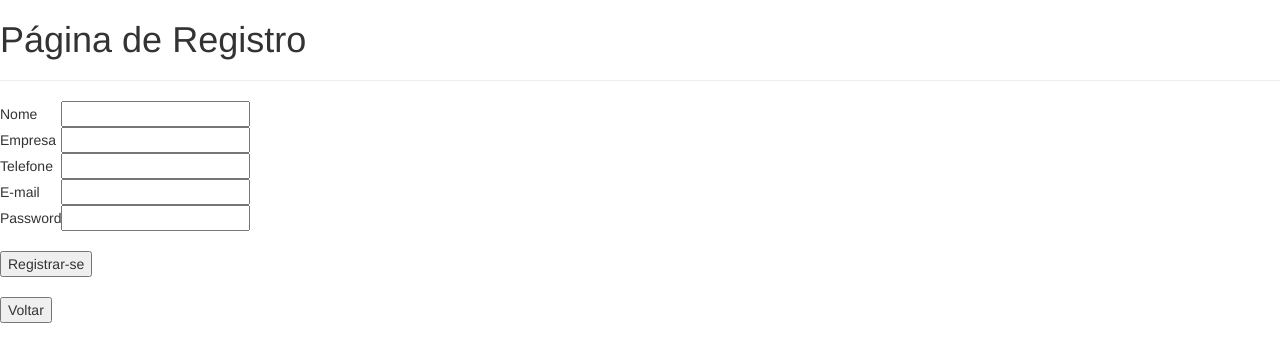
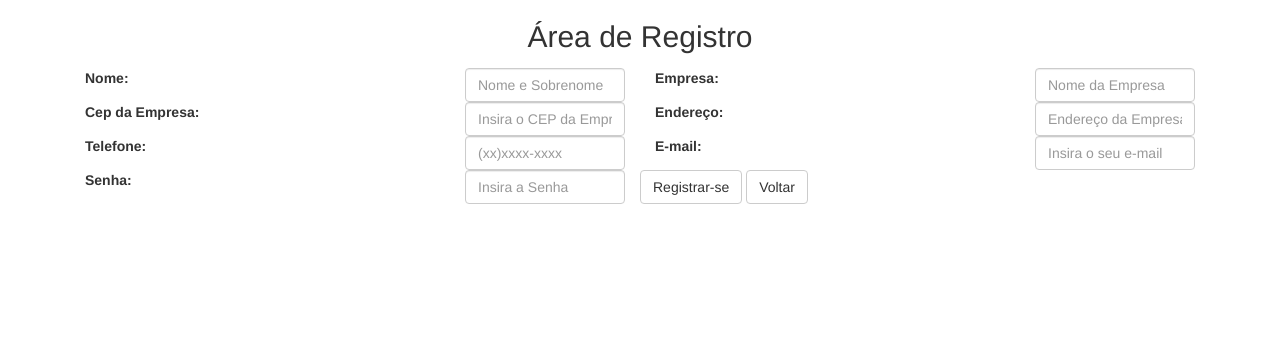
Before and after one commit to BarmyPenguin/projeto, a Python web app: template crud/Templates/registrar.html in a window 1280 px wide. Shown: the top 362 px of the page. Run offline with Jinja, Linux system fonts and the light colour scheme; the template is opened without the code that fills it, so the values that code supplies are empty.

Commit message:
Atualização

```diff
--- a/crud/Templates/registrar.html
+++ b/crud/Templates/registrar.html
@@ -26,37 +26,64 @@
 	<head>
 		<meta charset="utf-8">
 		<meta name="viewport" content="width=device-width, initial-scale=1">
+		<link rel="stylesheet" href="static/css/estilo.css">
 		<link href="static/css/bootstrap.min.css" rel="stylesheet">
+		<script src="static/js/validacao.js"></script>
 		<title>Página de Registro</title>
 	</head>
 	<body>
-		<h1>Página de Registro</h1>
-		<hr>
+		<div class="container">
+  		<h2 class="text-center">Área de Registro</h2>
 		<form action="{{ url_for('registrar')}}" method="POST">
 			<table>
-				<tr>
-					<td>Nome</td>
-					<td><input type="text" name="r_nome"></td>
-				</tr>
-				<tr>
-					<td>Empresa</td>
-					<td><input type="text" name="r_empresa"></td>
-				</tr>
-				<tr>
-					<td>Telefone</td>
-					<td><input type="text" name="r_telefone"></td>
-				</tr>
-				<tr>
-					<td>E-mail</td>
-					<td><input type="text" name="r_email"></td>
-				</tr>
-				<tr>
-					<td>Password</td>
-					<td><input type="password" name="r_password"></td>
-				</tr>
-			</table><br>
-			<input type="submit" value="Registrar-se"><br><br>
-			<input type="submit" value="Voltar"><a href="/index">
+				<div class="form-group pull-center">
+      			<label class="control-label col-sm-4" for="r_nome">Nome:</label>
+      				<div class="col-sm-2">
+        			<input type="text" class="form-control" id="r_nome" placeholder="Nome e Sobrenome" onclick="mudarcor('r_nome')">
+      				</div>
+    			</div>
+				<div class="form-group pull-center">
+      			<label class="control-label col-sm-4" for="r_empresa">Empresa:</label>
+      				<div class="col-sm-2">
+        			<input type="text" class="form-control" id="r_empresa" placeholder="Nome da Empresa" onclick="mudarcor('r_empresa')">
+      				</div>
+    			</div>
+				<div class="form-group pull-center">
+      			<label class="control-label col-sm-4" for="r_cep">Cep da Empresa:</label>
+      				<div class="col-sm-2">
+        			<input type="text" class="form-control" id="r_cep" placeholder="Insira o CEP da Empresa" onclick="mudarcor('r_cep')">
+      				</div>
+    			</div>
+				<div class="form-group pull-center">
+      			<label class="control-label col-sm-4" for="r_endereco">Endereço:</label>
+      				<div class="col-sm-2">
+        			<input type="text" class="form-control" id="r_endereco" placeholder="Endereço da Empresa" onclick="mudarcor('r_endereco')">
+      				</div>
+    			</div>
+				<div class="form-group pull-center">
+      			<label class="control-label col-sm-4" for="r_telefone">Telefone:</label>
+      				<div class="col-sm-2">
+        			<input type="text" class="form-control" id="r_telefone" placeholder="(xx)xxxx-xxxx" onclick="mudarcor('r_telefone')">
+      				</div>
+    			</div>
+				<div class="form-group pull-center">
+      			<label class="control-label col-sm-4" for="r_email">E-mail:</label>
+      				<div class="col-sm-2">
+        			<input type="email" class="form-control" id="r_email" placeholder="Insira o seu e-mail" onclick="mudarcor('r_email')">
+      				</div>
+    			</div>
+				<div class="form-group pull-center">
+      				<label class="control-label col-sm-4" for="r_password">Senha:</label>
+      				<div class="col-sm-2">
+        				<input type="password" class="form-control" id="r_password" placeholder="Insira a Senha" onclick="mudarcor('r_password')">
+      				</div>
+    			</div>
+			</table>
+			<div class="container">
+			<button type="button" class="btn btn-default" onclick="validar_registro();">Registrar-se</button>
+			<button type="button" class="btn btn-default">Voltar<a href="/index"></button>
+			</div>
 		</form>
+		</div>
 	</body>
 </html>
--- a/crud/static/css/estilo.css
+++ b/crud/static/css/estilo.css
@@ -5,6 +5,7 @@
 select {
 	width: 60%;
 	float: right;
+
 }
 textarea {
 	width: 60%;
@@ -21,8 +22,14 @@
 }
 
 .footer{
-background: black;
-width: 100%;
-height: 20%;
-position: relative;
+	background: black;
+	width: 100%;
+	height: 20%;
+	position: relative;
 }
+body{
+	font-family: Lucida Calligraphy;
+}
+button{
+	margin-right: 100px;
+}
--- a/crud/static/js/validacao.js
+++ b/crud/static/js/validacao.js
@@ -1,22 +1,26 @@
-function validar(){
+function validar_ideia(){
 var area = document.getElementById("area").value;
 var ideia = document.getElementById("ideia").value;
 var tipo = document.getElementById("tipo").value;
 var erro = false;
-if(area === "" ){
-	document.getElementById("area").style.backgroundColor="#ff4040";
+if(area === "1"){
+	document.getElementById("area").style.boxShadow="1px 1px 1px 1px #ff4040";
+	document.getElementById("area").style.color="#ff4040";
 	erro=true;
-}else{
-	if(ideia ===""){
-		document.getElementById("ideia").style.backgroundColor="#ff4040";
+}
+if(ideia === "1"){
+
+		document.getElementById("ideia").style.color="#ff4040";
+		document.getElementById("ideia").style.boxShadow="1px 1px 1px 1px #ff4040";
 		erro=true;
-	} else {
-		if(tipo === ""){
-	document.getElementById("tipo").style.backgroundColor="#ff4040";
+}
+if(tipo === "1"){
+	document.getElementById("tipo").style.boxShadow="1px 1px 1px 1px #ff4040";
+	document.getElementById("tipo").style.color="#ff4040";
 	erro=true;
-		}
-	}
+
 }
+
 
 
 
@@ -25,7 +29,60 @@
 }
 
 }
+
 function mudarcor(campo){
 
-	document.getElementById(campo).style.backgroundColor="white";
+	document.getElementById(campo).style.boxShadow="0px 0px 0px 0px";
+	document.getElementById(campo).style.color="black";
+
 }
+
+function validar_registro(){
+	var nome = document.getElementById("r_nome").value;
+	var empresa = document.getElementById("r_empresa").value;
+	var cep = document.getElementById("r_cep").value;
+	var endereco = document.getElementById("r_endereco").value;
+	var telefone = document.getElementById("r_telefone").value;
+	var email = document.getElementById("r_email").value;
+	var passworrd = document.getElementById("r_password").value;
+	var erro = false;
+
+	if(nome === ""){
+		document.getElementById("r_nome").style.boxShadow="1px 1px 1px 1px #ff4040";
+		document.getElementById("r_nome").style.color="#ff4040";
+		erro=true;
+	}
+	if(empresa === ""){
+		document.getElementById("r_empresa").style.boxShadow="1px 1px 1px 1px #ff4040";
+		document.getElementById("r_empresa").style.color="#ff4040";
+		erro=true;
+	}
+	if(cep === ""){
+		document.getElementById("r_cep").style.boxShadow="1px 1px 1px 1px #ff4040";
+		document.getElementById("r_cep").style.color="#ff4040";
+		erro=true;
+	}
+	if(endereco === ""){
+		document.getElementById("r_endereco").style.boxShadow="1px 1px 1px 1px #ff4040";
+		document.getElementById("r_endereco").style.color="#ff4040";
+		erro=true;
+	}
+	if(telefone === ""){
+		document.getElementById("r_telefone").style.boxShadow="1px 1px 1px 1px #ff4040";
+		document.getElementById("r_telefone").style.color="#ff4040";
+		erro=true;
+	}
+	if(email === ""){
+		document.getElementById("r_email").style.boxShadow="1px 1px 1px 1px #ff4040";
+		document.getElementById("r_email").style.color="#ff4040";
+		erro=true;
+	}
+	if(passworrd === ""){
+		document.getElementById("r_password").style.boxShadow="1px 1px 1px 1px #ff4040";
+		document.getElementById("r_password").style.color="#ff4040";
+		erro=true;
+	}
+	if(erro==true){
+	alert("Preencha os campos destacados");
+}
+}
```
Also changed, not shown: crud/Templates/home.html (+5 -5 lines), crud/Templates/telaPrincipal.html (+17 -12 lines), crud/app.py (+23 -21 lines).
